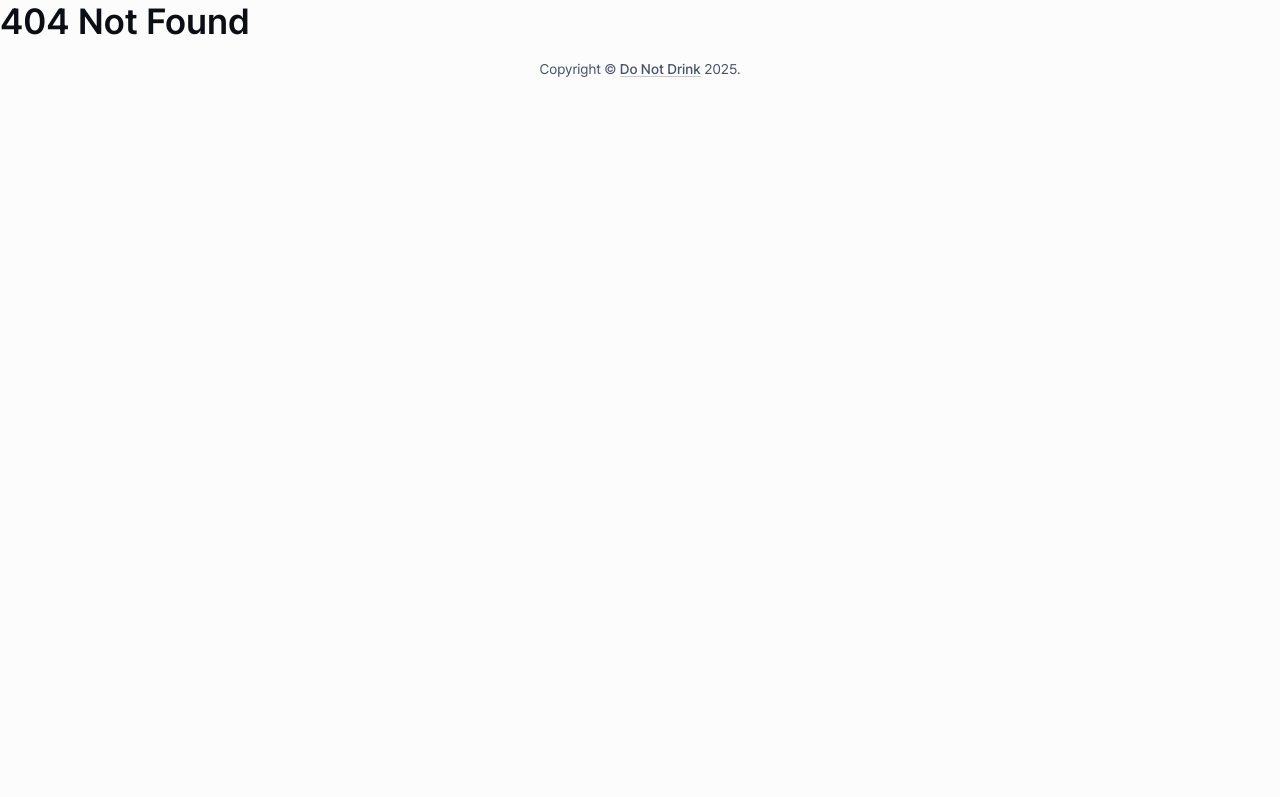
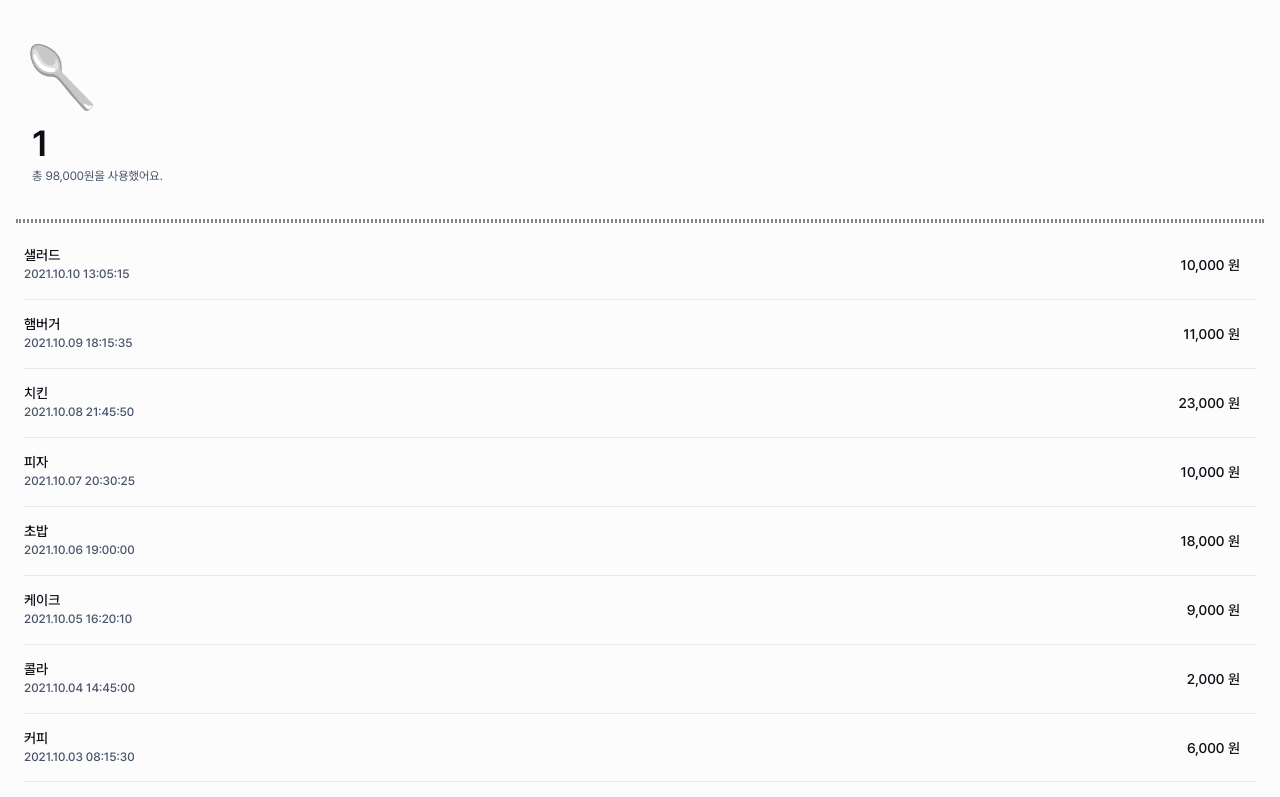
Before and after one commit to lwjmcn/Do-not-drink_FE, a Next.js app: page /history/1 in a window 1280 px wide. Before the commit this address had no page. Shown: the top 797 px of the page. Built offline with nearby package versions, Linux system fonts and the light colour scheme; what @mui/material-nextjs would draw is missing.

Commit message:
feat: history list

```diff
--- a/app/(home)/_component/Category.tsx
+++ b/app/(home)/_component/Category.tsx
@@ -1,11 +1,14 @@
 import { Grid, Typography } from "@mui/material";
+import { useRouter } from "next/navigation";
 
 const Category = () => {
+  const router = useRouter();
+
   const categories = [
     { name: "식당", amount: 320050 },
     { name: "월세", amount: 600000 },
     { name: "교통", amount: 55000 },
-    { name: "옷/패션", amount: 73000 },
+    { name: "옷·패션", amount: 73000 },
     { name: "연뮤", amount: 140000 },
     { name: "병원", amount: 45000 },
     { name: "보험", amount: 30000 },
@@ -27,6 +30,7 @@ const Category = () => {
         .map((category, index) => (
           <Grid
             key={index}
+            onClick={() => router.push(`/history/${category.name}`)}
             item
             xs={index < 3 ? 4 : 3}
             alignItems={"center"}
--- /dev/null
+++ b/app/history/[category]/page.tsx
@@ -0,0 +1,85 @@
+import {
+  Box,
+  Divider,
+  List,
+  ListItem,
+  ListItemText,
+  Typography,
+} from "@mui/material";
+
+const History = async ({
+  params,
+}: {
+  params: Promise<{ category: string }>;
+}) => {
+  const category = decodeURI((await params).category);
+
+  const list = [
+    { id: 1, name: "돈까스", amount: 7000, date: "2021-10-01 00:02:20" },
+    { id: 2, name: "라면", amount: 2000, date: "2021-10-02 12:30:45" },
+    { id: 3, name: "커피", amount: 6000, date: "2021-10-03 08:15:30" },
+    { id: 4, name: "콜라", amount: 2000, date: "2021-10-04 14:45:00" },
+    { id: 5, name: "케이크", amount: 9000, date: "2021-10-05 16:20:10" },
+    { id: 6, name: "초밥", amount: 18000, date: "2021-10-06 19:00:00" },
+    { id: 7, name: "피자", amount: 10000, date: "2021-10-07 20:30:25" },
+    { id: 8, name: "치킨", amount: 23000, date: "2021-10-08 21:45:50" },
+    { id: 9, name: "햄버거", amount: 11000, date: "2021-10-09 18:15:35" },
+    { id: 10, name: "샐러드", amount: 10000, date: "2021-10-10 13:05:15" },
+  ];
+
+  return (
+    <Box padding={2}>
+      <Box margin={2}>
+        <Typography fontSize={60} marginLeft={-1}>
+          🥄
+        </Typography>
+        <Typography variant={"h2"}>{category}</Typography>
+        <Typography variant="caption" color={"text.secondary"}>
+          총{" "}
+          {list
+            .map((item) => item.amount)
+            .reduce((a, b) => a + b)
+            .toLocaleString()}
+          원을 사용했어요.
+        </Typography>
+      </Box>
+      <Divider
+        sx={{
+          opacity: 0.5,
+          border: "2px solid",
+          borderStyle: "dotted",
+          marginTop: 4,
+        }}
+      />
+      <List>
+        {list
+          .sort(
+            (a, b) => new Date(b.date).getTime() - new Date(a.date).getTime()
+          )
+          .map((item) => (
+            <ListItem
+              key={item.id}
+              sx={{
+                paddingX: 0,
+                display: "flex",
+                justifyContent: "space-between",
+              }}
+              divider
+              secondaryAction={
+                <ListItemText
+                  primary={`${item.amount.toLocaleString()}
+                원`}
+                />
+              }
+            >
+              <ListItemText
+                primary={item.name}
+                secondary={item.date.replace(/-/g, ".")}
+              />
+            </ListItem>
+          ))}
+      </List>
+    </Box>
+  );
+};
+export default History;
```
